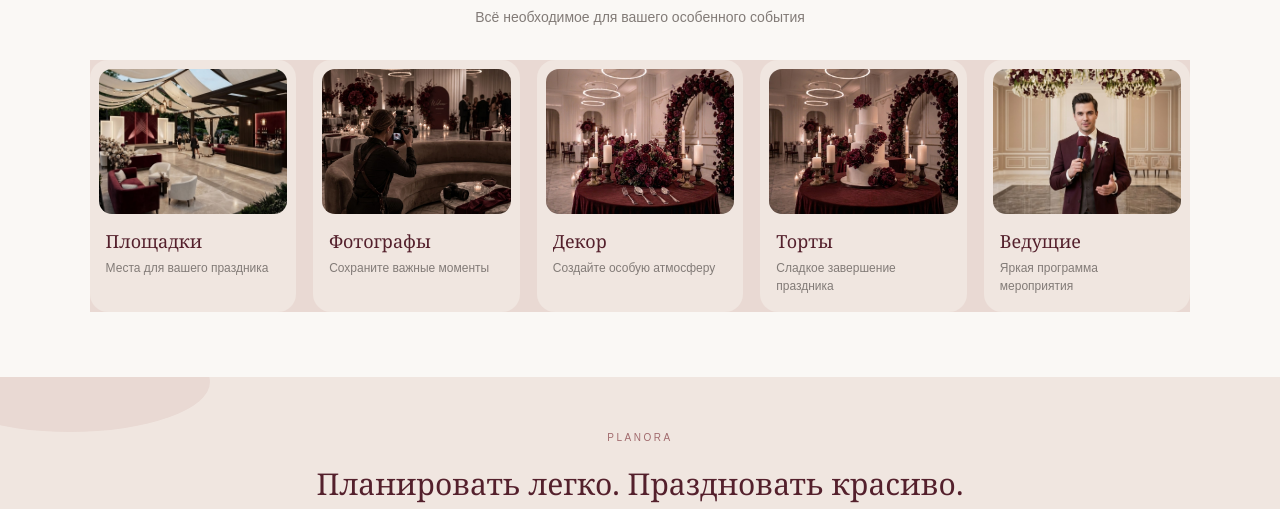
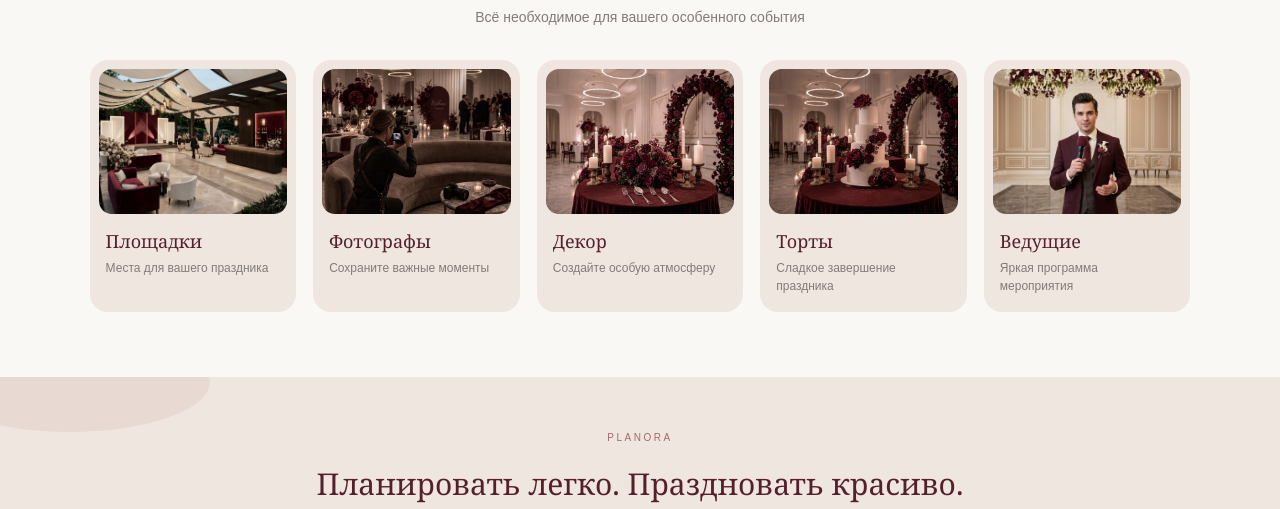
Before and after one commit to nazzm1/planora, a plain HTML site: page index.html in a window 1280 px wide. Shown: the part 735-1244 px from the top of the page. Drawn offline with Linux system fonts and the light colour scheme.

Commit message:
Update style.css

```diff
--- a/style.css
+++ b/style.css
@@ -261,7 +261,7 @@ h1 {
     display: grid;
     grid-template-columns: repeat(5, minmax(0, 1fr));
     gap: 17px;
-    background-color: #E9D9D3;
+    background-color: #FAF8F5;
 }
 
 .category-card {
```
